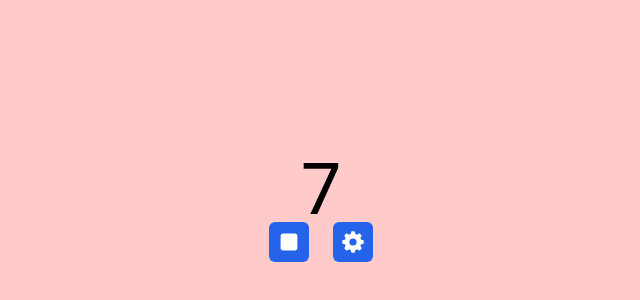
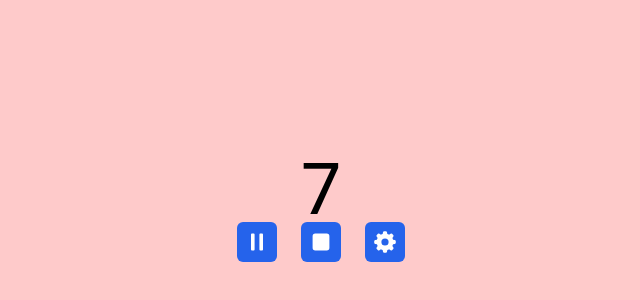
Before and after one commit to antonelladivirgilio/synchronicity-pomodoro, a React (Vite) app: page / in a window 1280 px wide. Shown: the part 194-494 px from the top of the page, without its empty margins (319-959 px from the left). Built offline with nearby package versions, Linux system fonts and the light colour scheme.

Commit message:
add stop button and fix play/pause button text

```diff
--- a/src/components/Controls.tsx
+++ b/src/components/Controls.tsx
@@ -1,5 +1,6 @@
 import { Dispatch, SetStateAction } from 'react'
 import { Button } from './Button'
+import { useTimer } from '../hooks/useTimer'
 
 type TimerProps = {
   stop: boolean
@@ -7,6 +8,7 @@ type TimerProps = {
 }
 
 export function Controls({ stop, setStop }: TimerProps) {
+  const { updateTime } = useTimer()
   const handleStopTimer = () => {
     setStop(!stop)
   }
@@ -15,13 +17,19 @@ export function Controls({ stop, setStop }: TimerProps) {
     console.log('open modal')
   }
 
+  const handleResetTimer = () => {
+    updateTime(0)
+  }
+
   return (
     <div className="flex items-start gap-6">
       <Button
         onClick={handleStopTimer}
-        icon={stop ? 'play' : 'stop'}
+        icon={stop ? 'play' : 'pause'}
         ariaLabel={stop ? 'start timer' : 'stop timer'}
       ></Button>
+
+      <Button onClick={handleResetTimer} icon="stop" ariaLabel="reset"></Button>
 
       <Button
         onClick={handleToggleModal}
```
